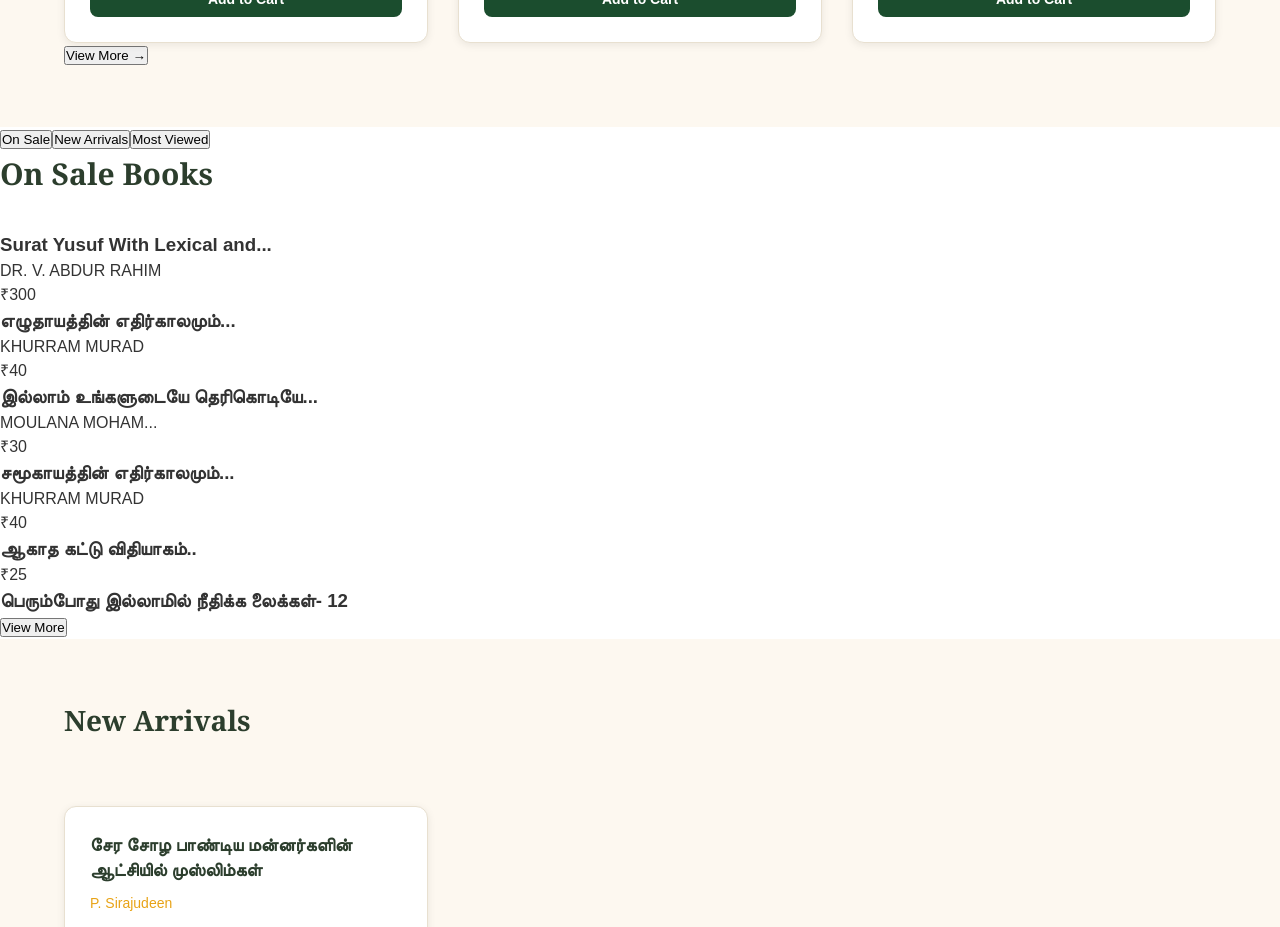
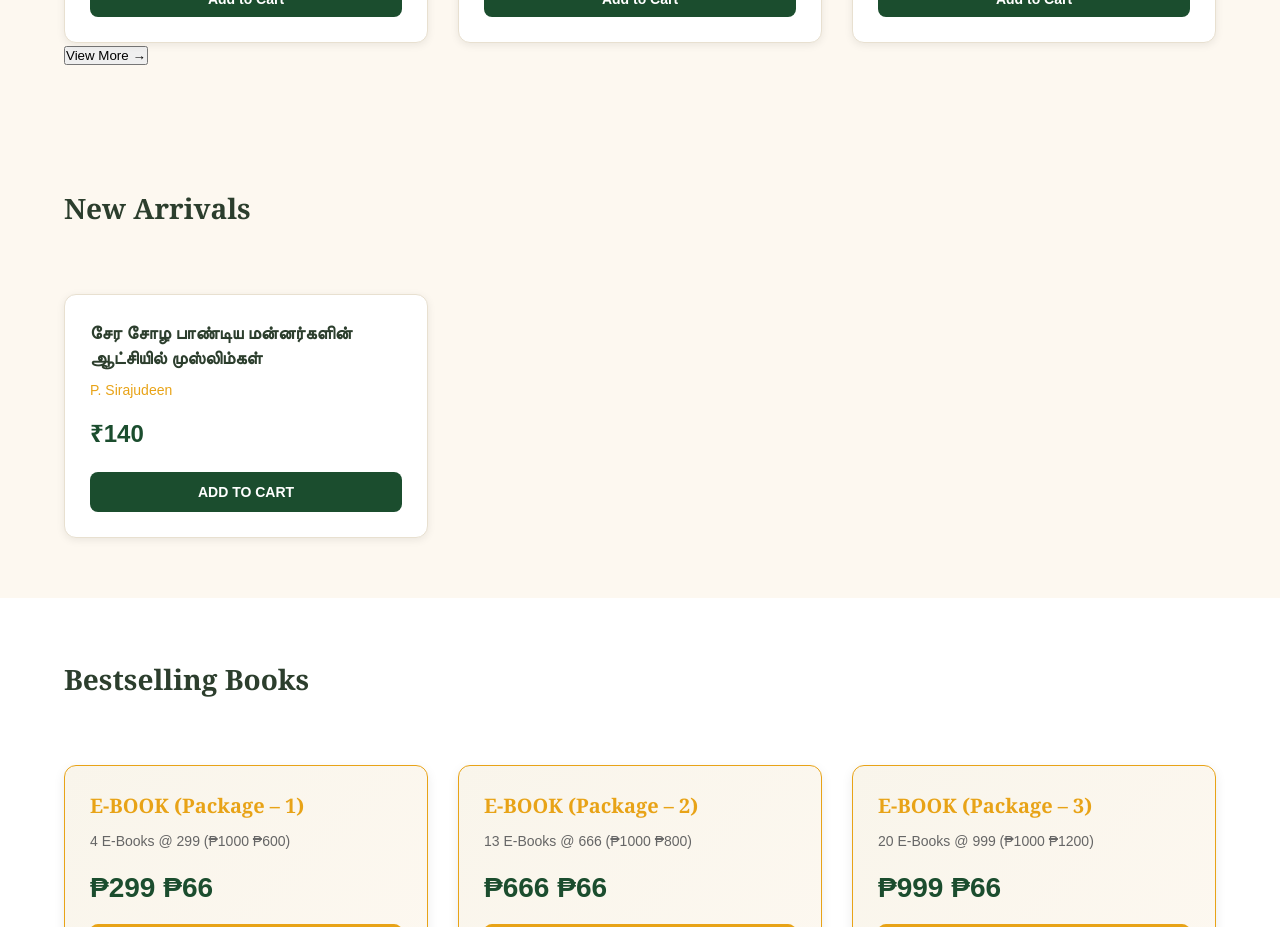
Before and after one commit to iftchennai26-svg/ift-chennai-site, a React (Vite) app: page /categories in a window 1280 px wide. Shown: the part 2800-3727 px from the top of the page. Built offline with nearby package versions, Linux system fonts and the light colour scheme.

Commit message:
Remove onsale

```diff
--- a/src/Components/Onsale/Onsale.css
+++ b/src/Components/Onsale/Onsale.css
@@ -1,4 +1,4 @@
-.on-sale-section {
+/* .on-sale-section {
   padding: 60px 5%;
   background: #FFFFFF;
 }
@@ -129,4 +129,4 @@
   .on-sale-grid {
     grid-template-columns: 1fr;
   }
-}
+} */
--- a/src/Components/Onsale/Onsale.jsx
+++ b/src/Components/Onsale/Onsale.jsx
@@ -1,91 +1,91 @@
-import React from 'react';
-// import './Onsale.css';
+// import React from 'react';
+// // import './Onsale.css';
 
-const onSaleBooks = [
-  {
-    id: 1,
-    title: "Surat Yusuf With Lexical and...",
-    author: "DR. V. ABDUR RAHIM",
-    price: 300,
-    isOnSale: true
-  },
-  {
-    id: 2,
-    title: "எழுதாயத்தின் எதிர்காலமும்...",
-    author: "KHURRAM MURAD",
-    price: 40,
-    isOnSale: true
-  },
-  {
-    id: 3,
-    title: "இல்லாம் உங்களுடையே தெரிகொடியே...",
-    author: "MOULANA MOHAM...",
-    price: 30,
-    isOnSale: true
-  },
-  {
-    id: 4,
-    title: "சமூகாயத்தின் எதிர்காலமும்...",
-    author: "KHURRAM MURAD",
-    price: 40,
-    isOnSale: true
-  },
-  {
-    id: 5,
-    title: "ஆகாத கட்டு விதியாகம்..",
-    author: "",
-    price: 25,
-    isOnSale: true
-  },
-  {
-    id: 6,
-    title: "பெரும்போது இல்லாமில் நீதிக்க லைக்கள்- 12",
-    author: "",
-    price: 0,
-    isOnSale: true
-  }
-];
+// const onSaleBooks = [
+//   {
+//     id: 1,
+//     title: "Surat Yusuf With Lexical and...",
+//     author: "DR. V. ABDUR RAHIM",
+//     price: 300,
+//     isOnSale: true
+//   },
+//   {
+//     id: 2,
+//     title: "எழுதாயத்தின் எதிர்காலமும்...",
+//     author: "KHURRAM MURAD",
+//     price: 40,
+//     isOnSale: true
+//   },
+//   {
+//     id: 3,
+//     title: "இல்லாம் உங்களுடையே தெரிகொடியே...",
+//     author: "MOULANA MOHAM...",
+//     price: 30,
+//     isOnSale: true
+//   },
+//   {
+//     id: 4,
+//     title: "சமூகாயத்தின் எதிர்காலமும்...",
+//     author: "KHURRAM MURAD",
+//     price: 40,
+//     isOnSale: true
+//   },
+//   {
+//     id: 5,
+//     title: "ஆகாத கட்டு விதியாகம்..",
+//     author: "",
+//     price: 25,
+//     isOnSale: true
+//   },
+//   {
+//     id: 6,
+//     title: "பெரும்போது இல்லாமில் நீதிக்க லைக்கள்- 12",
+//     author: "",
+//     price: 0,
+//     isOnSale: true
+//   }
+// ];
 
-const OnSale = () => {
-  const addToCart = (book) => {
-    alert(`${book.title} added to cart!`);
-  };
+// const OnSale = () => {
+//   const addToCart = (book) => {
+//     alert(`${book.title} added to cart!`);
+//   };
 
-  return (
-    <section className="on-sale-section">
-      <div className="section-tabs">
-        <button className="tab active">On Sale</button>
-        <button className="tab">New Arrivals</button>
-        <button className="tab">Most Viewed</button>
-      </div>
+//   return (
+//     <section className="on-sale-section">
+//       <div className="section-tabs">
+//         <button className="tab active">On Sale</button>
+//         <button className="tab">New Arrivals</button>
+//         <button className="tab">Most Viewed</button>
+//       </div>
 
-      <div className="section-header">
-        <h2>On Sale Books</h2>
-      </div>
+//       <div className="section-header">
+//         <h2>On Sale Books</h2>
+//       </div>
 
-      <div className="on-sale-grid">
-        {onSaleBooks.map(book => (
-          <div key={book.id} className="on-sale-card">
-            <div className="sale-content">
-              <h3 className="sale-title">{book.title}</h3>
-              {book.author && (
-                <p className="sale-author">{book.author}</p>
-              )}
-              {book.price > 0 && (
-                <div className="sale-price">₹{book.price}</div>
-              )}
-            </div>
-          </div>
-        ))}
-      </div>
+//       <div className="on-sale-grid">
+//         {onSaleBooks.map(book => (
+//           <div key={book.id} className="on-sale-card">
+//             <div className="sale-content">
+//               <h3 className="sale-title">{book.title}</h3>
+//               {book.author && (
+//                 <p className="sale-author">{book.author}</p>
+//               )}
+//               {book.price > 0 && (
+//                 <div className="sale-price">₹{book.price}</div>
+//               )}
+//             </div>
+//           </div>
+//         ))}
+//       </div>
 
-      <div className="view-more-container">
-        <button className="view-more-btn" onClick={() => alert("View more on sale books")}>
-          View More
-        </button>
-      </div>
-    </section>
-  );
-};
+//       <div className="view-more-container">
+//         <button className="view-more-btn" onClick={() => alert("View more on sale books")}>
+//           View More
+//         </button>
+//       </div>
+//     </section>
+//   );
+// };
 
-export default OnSale;
+// export default OnSale;
--- a/src/pages/Home/Home.jsx
+++ b/src/pages/Home/Home.jsx
@@ -3,7 +3,7 @@ import HeroSection from '../../Components/HeroSection/HeroSection';
 import CategoriesSection from '../../Components/CategoriesSection/CategoriesSection';
 import FeaturedBooks from '../../Components/FeaturedBooks/FeaturedBooks';
 import LatestBooks from '../../Components/LatestBooks/LatestBooks';
-import OnSale from '../../Components/OnSale/Onsale';
+// import OnSale from '../../Components/OnSale/Onsale';
 import NewArrivals from '../../Components/NewArrivals/NewArrivals';
 import BestsellingBooks from '../../Components/BestsellingBooks/BestsellingBooks';
 import WhyChooseUs from '../../Components/WhyChooseUs/WhyChooseUs';
@@ -16,7 +16,7 @@ const Home = () => {
       <CategoriesSection />
       <FeaturedBooks />
       <LatestBooks />
-      <OnSale />
+      {/* <OnSale /> */}
       <NewArrivals />
       <BestsellingBooks />
       <WhyChooseUs />
```
